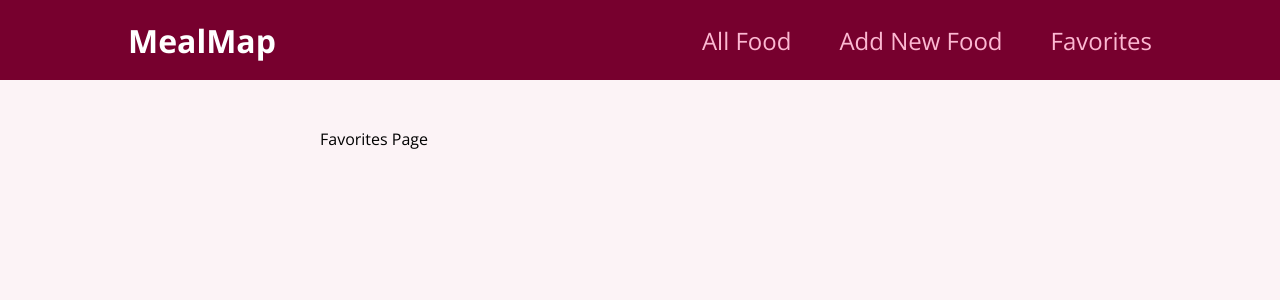
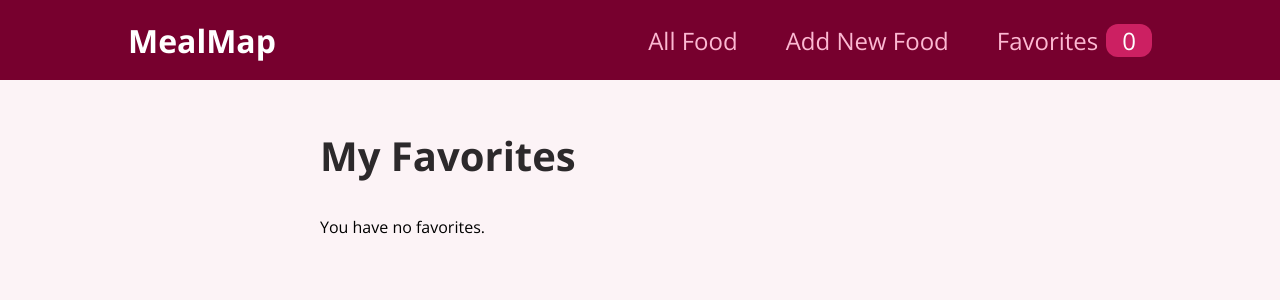
Before and after one commit to johnpedraza/mealmap, a React (Create React App) app: page /favorites in a window 1280 px wide. Shown: the top 300 px of the page. Built offline with nearby package versions, Linux system fonts and the light colour scheme.

Commit message:
use context for more stuff

```diff
--- a/src/components/layout/MainNavigation.js
+++ b/src/components/layout/MainNavigation.js
@@ -1,7 +1,13 @@
+import { useContext } from "react"
+
 import { Link } from "react-router-dom"
 import classes from "./MainNavigation.module.css"
 
+import FavoritesContext from "../../store/favorites-context"
+
 function MainNavigation () {
+    const favoritesCtx = useContext(FavoritesContext)
+
     return (
         <header className={classes.header}>
             <div className={classes.logo}>MealMap</div>
@@ -14,7 +20,10 @@ function MainNavigation () {
                         <Link to='/new-food'>Add New Food</Link>
                     </li>
                     <li>
-                        <Link to='/favorites'>Favorites</Link>
+                        <Link to='/favorites'>
+                            Favorites
+                            <span className={classes.badge}>{favoritesCtx.totalFavorites}</span>
+                        </Link>
                     </li>
                 </ul>
             </nav>
--- a/src/pages/Favorites.js
+++ b/src/pages/Favorites.js
@@ -1,5 +1,22 @@
+import { useContext } from "react"
+import FavoritesContext from "../store/favorites-context"
+import FoodList from "../components/food/FoodList"
+
 function FavoritesPage () {
-    return <div>Favorites Page</div>
+    const favoritesCtx = useContext(FavoritesContext)
+
+    let content;
+
+    if (favoritesCtx.totalFavorites === 0) {
+        content = <p>You have no favorites.</p>
+    } else {
+        content = <FoodList food={favoritesCtx.favorites} />
+    }
+
+    return <section>
+        <h1>My Favorites</h1>
+        {content}
+    </section>
 }
 
 export default FavoritesPage
```
